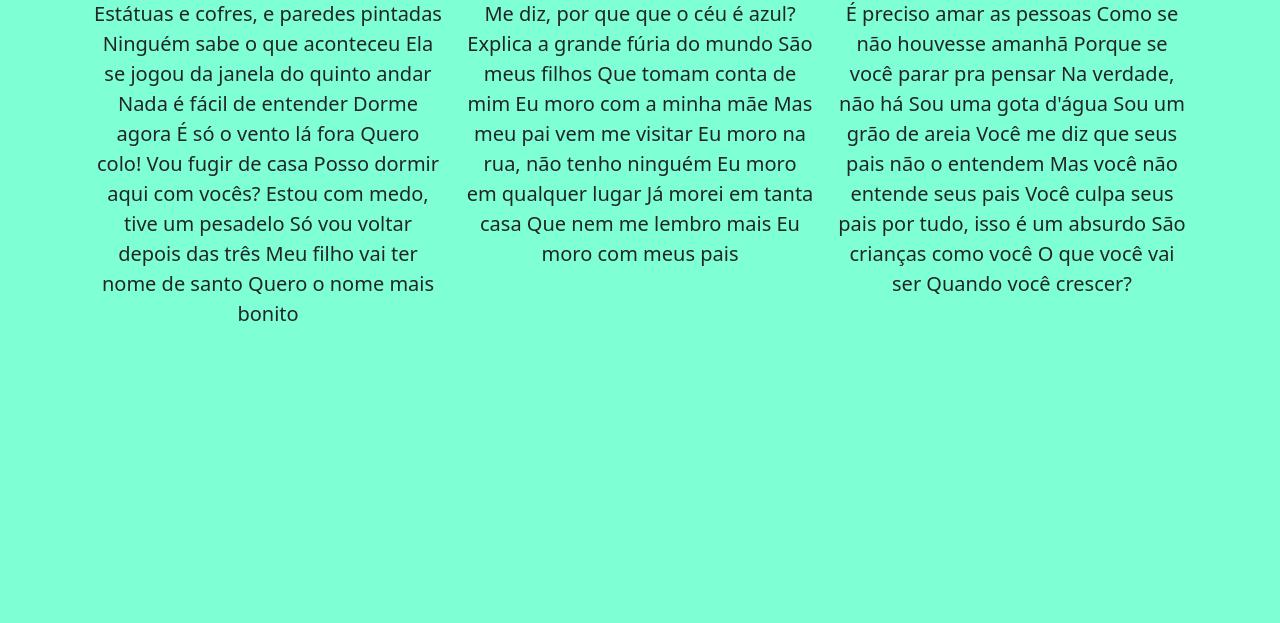
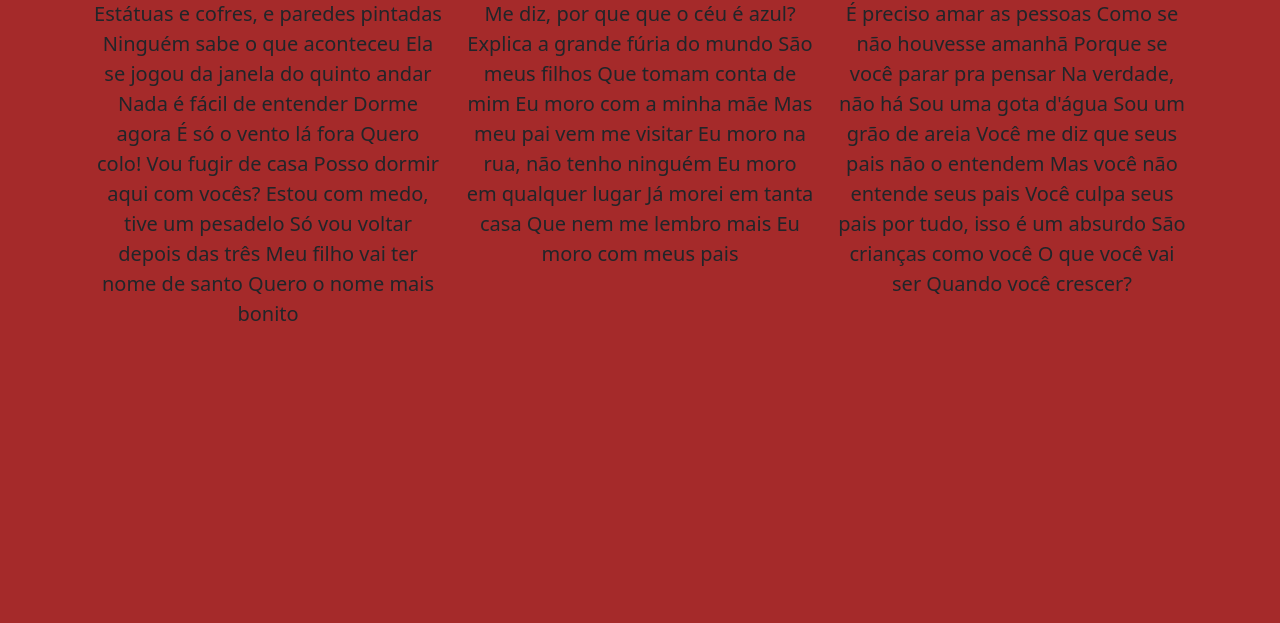
Before and after one commit to mtteine/camila, a plain HTML site: page index.html in a window 1280 px wide. Shown: the part 177-800 px from the top of the page. Drawn offline with nearby package versions, Linux system fonts and the light colour scheme.

Commit message:
Update style.css

```diff
--- a/style.css
+++ b/style.css
@@ -1,3 +1,10 @@
 body {
-    background-color: aquamarine;
+    background-color: brown;
 }
+
+body {
+    font: 1rem/1.5 var(--bs-font-sans-serif);
+  }
+  a {
+    color: var(--bs-blue);
+  }
```
